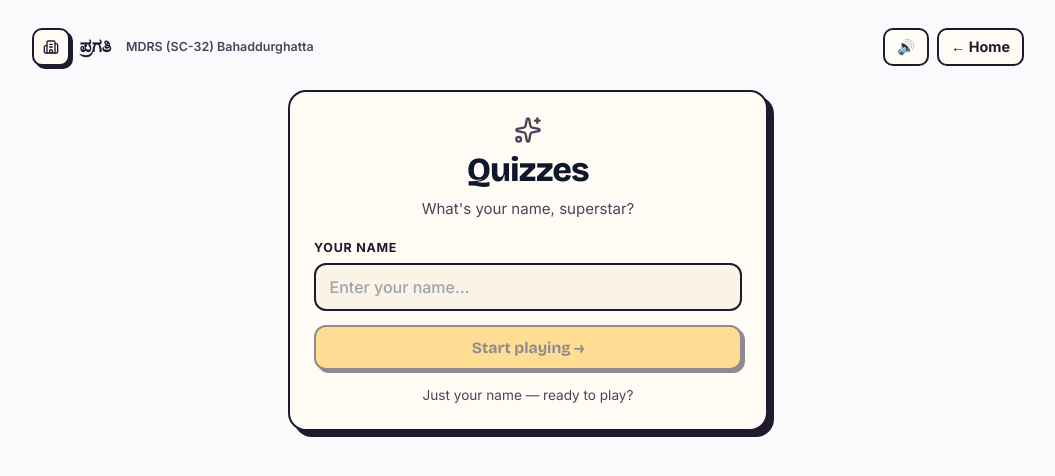
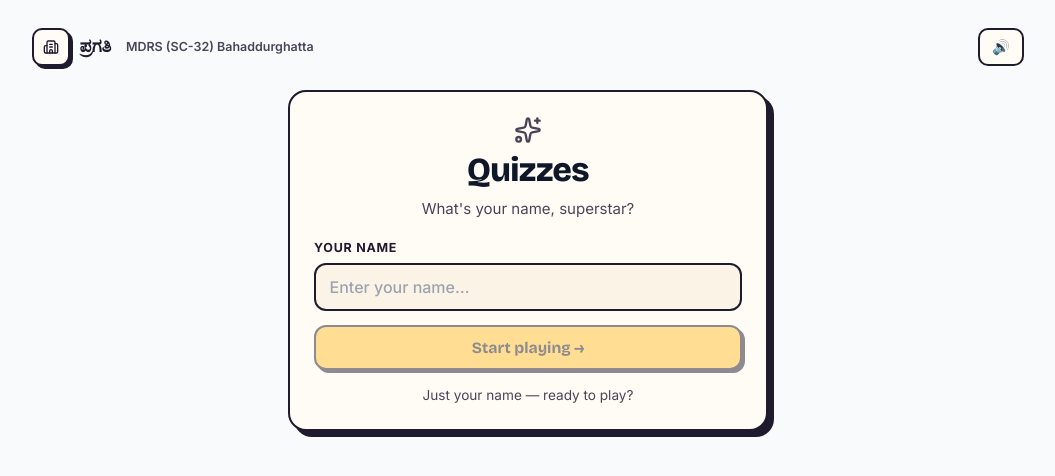
Before and after one commit to hoy-sala/pragati, a SvelteKit app in the folder frontend/: page /play in a window 1280 px wide. Shown: the top 476 px of the page, without its empty margins (112-1167 px from the left). Built offline with nearby package versions, Linux system fonts and the light colour scheme; a web font is replaced by a local one.

Commit message:
quiz: drop redundant Home button (logo already quits home)

```diff
--- a/frontend/src/routes/play/+page.svelte
+++ b/frontend/src/routes/play/+page.svelte
@@ -886,9 +886,6 @@
 		</button>
 		<div style="display:flex;gap:0.5rem;align-items:center">
 			<button onclick={toggleMute} class="qh-home" aria-label={soundMuted ? 'Unmute sounds' : 'Mute sounds'} title={soundMuted ? 'Unmute sounds' : 'Mute sounds'}>{soundMuted ? '🔇' : '🔊'}</button>
-			{#if phase !== 'results'}
-				<button onclick={confirmExit} class="qh-home">← Home</button>
-			{/if}
 		</div>
 	</header>
 
```
